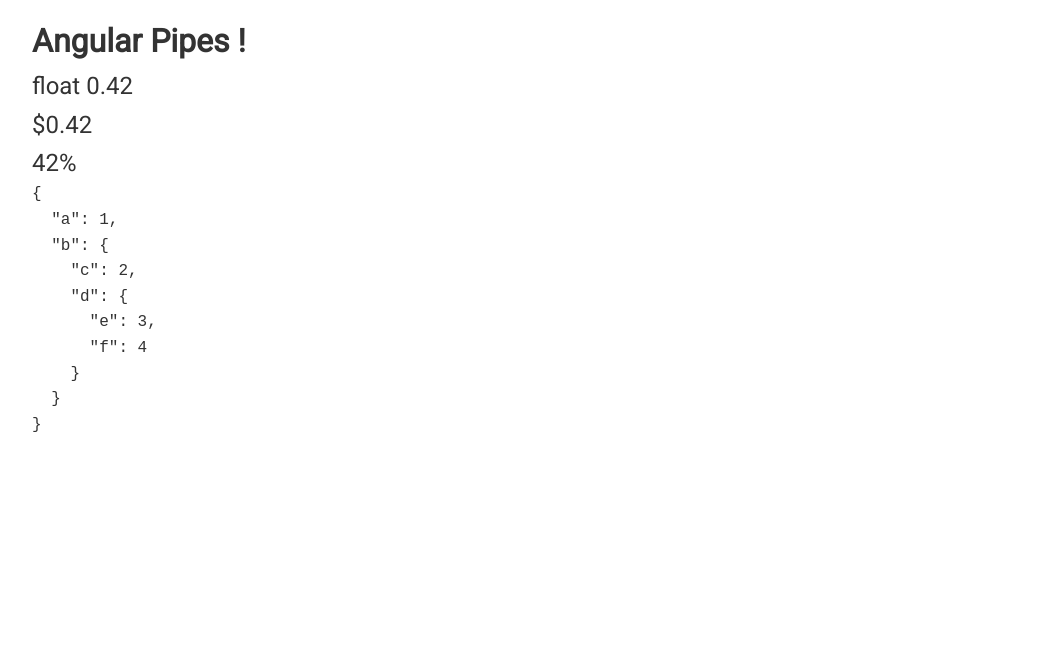
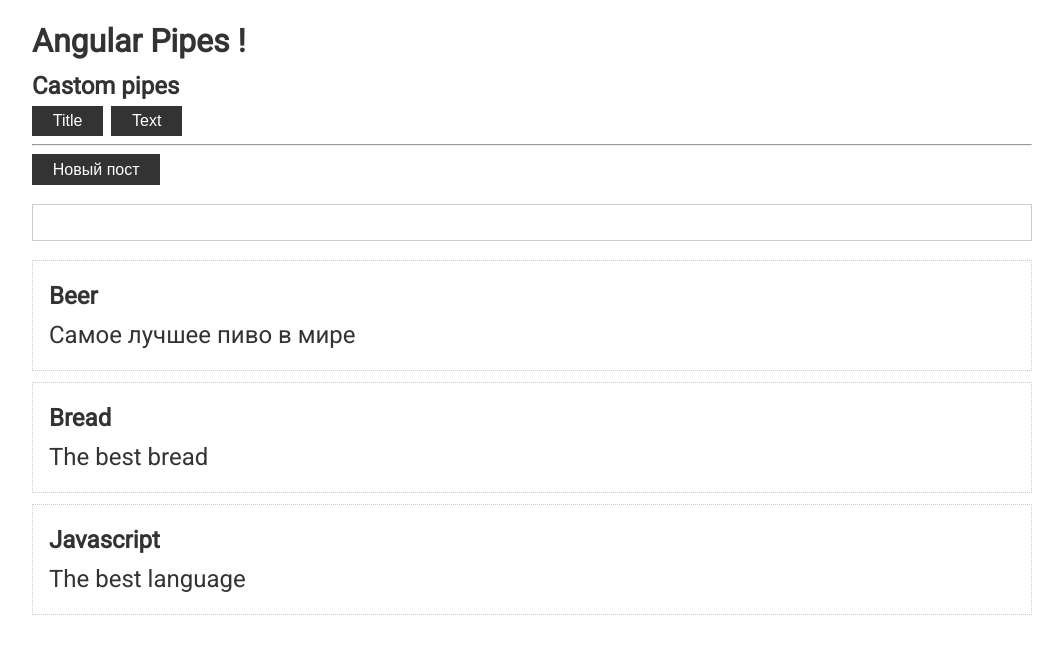
Before and after one commit to www-net/Minin-angular-basics, an Angular app: page / in a window 1280 px wide. Shown: the top 654 px of the page, without its empty margins (108-1171 px from the left). Built offline with nearby package versions, Linux system fonts and the light colour scheme.

Commit message:
custom pipes

```diff
--- a/src/app/app.component.html
+++ b/src/app/app.component.html
@@ -26,7 +26,8 @@
     {{ date | date:'dd MMMM yyy, HH:mm:ss' }}
   </p> -->
 
-  <p>
+
+  <!-- <p>
     <span>float</span>
     {{float}}
     <br>
@@ -36,5 +37,40 @@
   </p>
 
   <pre>{{obj | json}}</pre>
-  <br>
+  <br> -->
+
+
+  <div>
+    <h2>Castom pipes</h2>
+
+    <!-- <div>
+      <p>{{ 10 | mult}}</p>
+      <p>{{ 10 | mult:2}}</p>
+      <p>{{ 10 | mult:3}}</p>
+      <p>{{ 10 | mult:5}}</p>
+      <p>{{ 10 | mult:8}}</p>
+      <p>{{ 10 | mult:13}}</p>
+      <br>
+      <br>
+      <p>{{'Hello World ' | exMarks}}</p>
+    </div> -->
+
+    <div>
+
+      <button class="btn" (click)="searchField = 'title'">Title</button>
+      <button class="btn" (click)="searchField = 'text'">Text</button>
+
+      <hr>
+
+      <button class="btn" (click)="addPost()">Новый пост</button>
+
+      <input type="text" [(ngModel)]="search">
+      <div *ngFor="let post of posts | filter:search:searchField"
+       class="card">
+        <h2>{{post.title}}</h2>
+        <p>{{post.text}}</p>
+      </div>
+    </div>
+  </div>
+
 </div>
--- a/src/app/app.component.ts
+++ b/src/app/app.component.ts
@@ -1,4 +1,9 @@
 import { Component, OnInit } from '@angular/core';
+
+export interface Post {
+  title: string
+  text: string
+}
 
 @Component({
   selector: 'app-root',
@@ -22,4 +27,21 @@ export class AppComponent {
       }
     }
   }
+
+  search = ''
+  searchField = 'title'
+
+  posts: Post[] = [
+    {title: 'Beer', text: 'Самое лучшее пиво в мире'},
+    {title: 'Bread', text: 'The best bread'},
+    {title: 'Javascript', text: 'The best language'}
+  ]
+
+  addPost() {
+    this.posts.unshift({
+       title: 'Angular',
+       text: 'Vladilen Angular course'
+    })
+  }
+
 }
--- a/src/app/app.module.ts
+++ b/src/app/app.module.ts
@@ -3,6 +3,9 @@ import { BrowserModule } from '@angular/platform-browser';
 
 import { AppComponent } from './app.component';
 import { FormsModule } from '@angular/forms';
+import { MultByPipe } from './pipes/mult-by.pipe';
+import { ExMarksPipe } from './pipes/ex-marks.pipe';
+import { FilterPipe } from './pipes/filter.pipe';
 
 
 
@@ -10,6 +13,9 @@ import { FormsModule } from '@angular/forms';
 @NgModule({
   declarations: [
     AppComponent,
+    MultByPipe,
+    ExMarksPipe,
+    FilterPipe
   ],
   imports: [
     BrowserModule,
--- /dev/null
+++ b/src/app/pipes/ex-marks.pipe.ts
@@ -0,0 +1,12 @@
+import { Pipe, PipeTransform } from '@angular/core';
+
+@Pipe({
+  name: 'exMarks'
+})
+export class ExMarksPipe implements PipeTransform {
+
+  transform(str: string): string {
+    return `${str.trim()}!!!!`;
+  }
+
+}
--- /dev/null
+++ b/src/app/pipes/filter.pipe.ts
@@ -0,0 +1,20 @@
+import { Pipe, PipeTransform } from '@angular/core';
+import { Post } from '../app.component';
+
+@Pipe({
+  name: 'filter',
+  pure: false,
+})
+export class FilterPipe implements PipeTransform {
+
+  transform(posts: Post[], search: string = '', field: string = 'title'): Post[] {
+    if(!search.trim()) {
+      return posts
+    }
+
+    return posts.filter(post => {
+      return post[field].toLowerCase().includes(search.toLowerCase())
+    })
+  }
+
+}
--- /dev/null
+++ b/src/app/pipes/mult-by.pipe.ts
@@ -0,0 +1,10 @@
+import { Pipe, PipeTransform } from "@angular/core";
+
+@Pipe({
+    name: 'mult'
+})
+export class MultByPipe implements PipeTransform {
+    transform(num: number, pow: number = 2): number {
+        return num * pow
+    }
+}
--- a/tsconfig.json
+++ b/tsconfig.json
@@ -5,7 +5,7 @@
     "baseUrl": "./",
     "outDir": "./dist/out-tsc",
     "forceConsistentCasingInFileNames": true,
-    "strict": true,
+    "strict": false,
     "noImplicitOverride": true,
     "noPropertyAccessFromIndexSignature": true,
     "noImplicitReturns": true,
```
